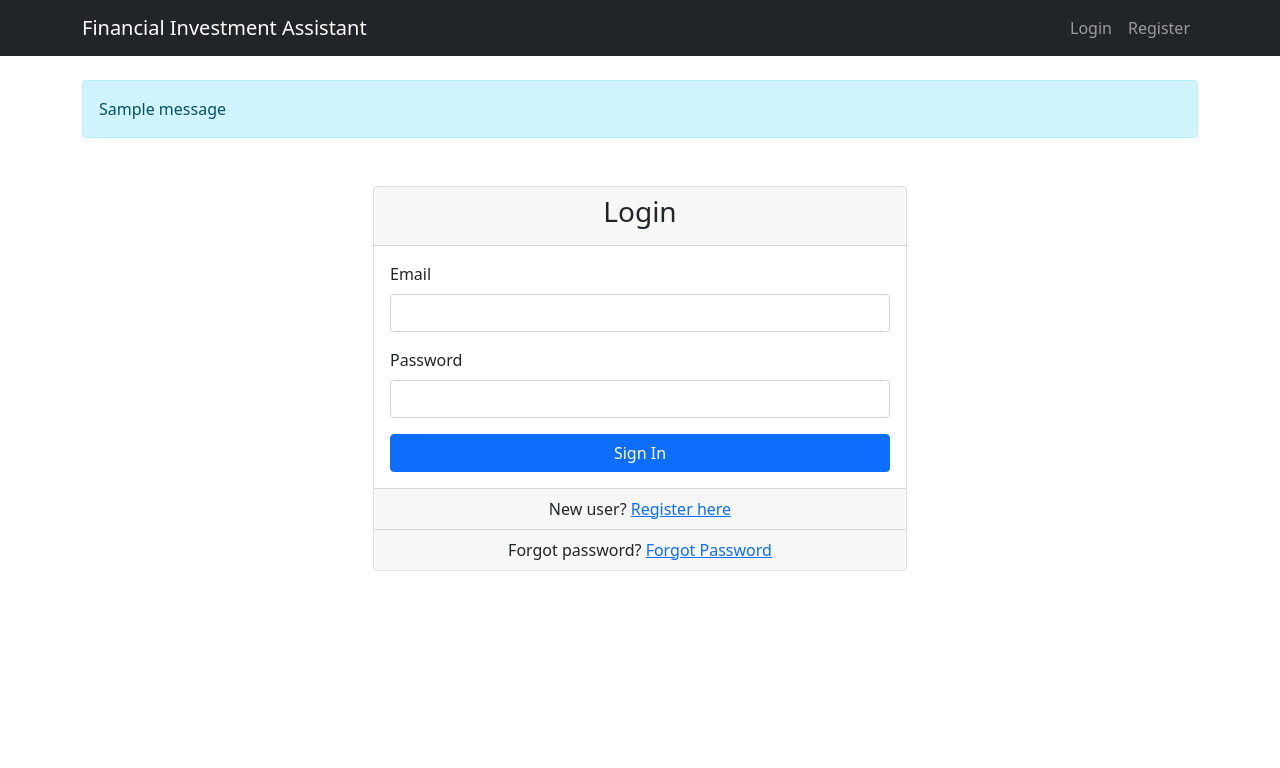
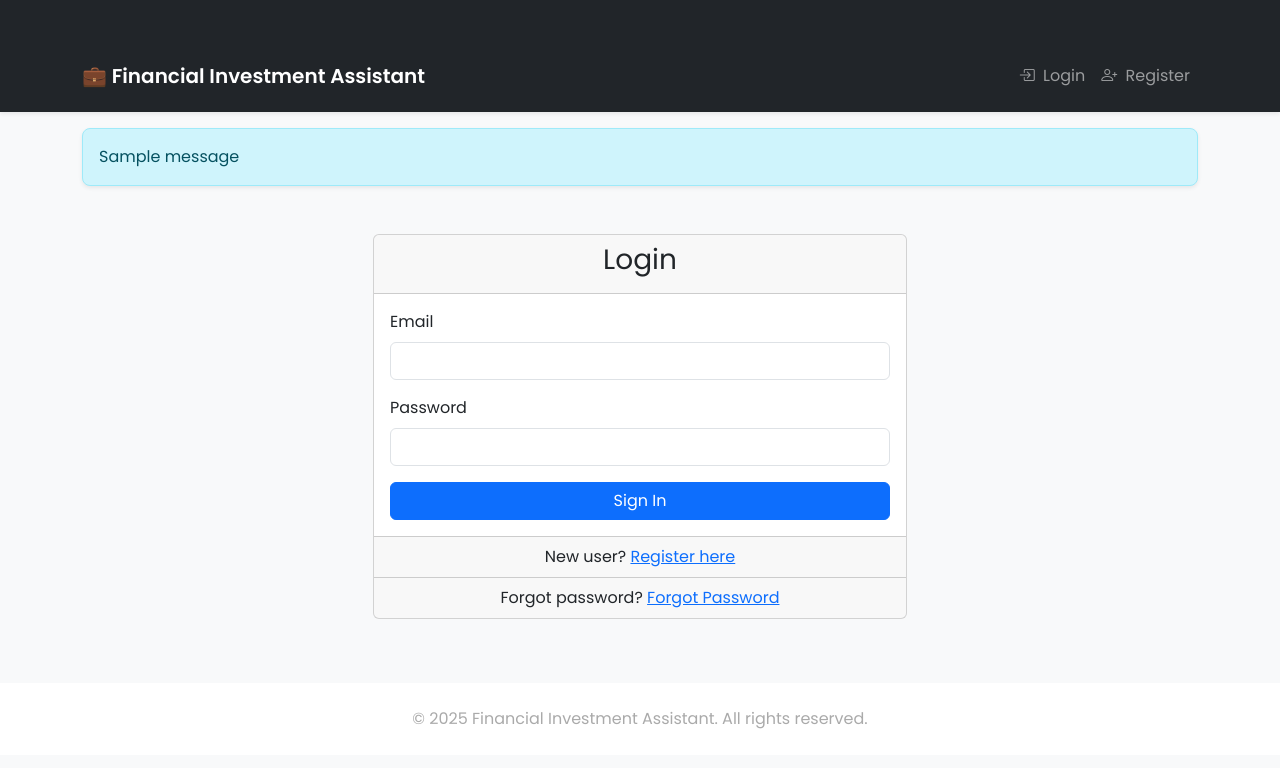
Before and after one commit to Walehdulex/financial_assistant, a Flask app: page /auth/login in a window 1280 px wide. Shown: the top 768 px of the page. Run offline with Flask 3, Linux system fonts and the light colour scheme; tables that the repository leaves empty hold one stand-in row (values such as "Sample post"); one stand-in notice (Sample message) is shown; parts of the project's set-up code (start-up, migrations or seed data) failed here and were passed over.

Commit message:
Improvements to the login and created a Homepage

```diff
--- a/app/__init__.py
+++ b/app/__init__.py
@@ -1,10 +1,11 @@
-from flask import Flask, redirect, url_for
+from flask import Flask, redirect, url_for, render_template
 from flask_mail import Mail
 from flask_sqlalchemy import SQLAlchemy
 from flask_login import LoginManager
 from config import Config
 from flask_migrate import Migrate
 from flask_apscheduler import APScheduler
+from datetime import datetime
 
 
 db = SQLAlchemy()
@@ -49,6 +50,7 @@
         from app.tasks import record_portfolio_values
         from app.models import User,Portfolio, Holding
         from app.routes.settings_routes import bp as settings_bp
+        from app.routes.main_routes import bp as main_bp
 
 
 
@@ -57,6 +59,7 @@
         app.register_blueprint(portfolio_bp, url_prefix='/portfolio')
         app.register_blueprint(market_bp, url_prefix='/market')
         app.register_blueprint(settings_bp, url_prefix='/settings')
+        app.register_blueprint(main_bp, url_prefix='/')
 
         #Scheduling Daily portfolio value recording
         scheduler.add_job(id='record_portfolio_values', func=record_portfolio_values, trigger='cron', hour=0, minute=0)
@@ -64,8 +67,12 @@
 
 
         @app.route('/')
-        def index():
-            return redirect(url_for('auth.login'))
+        def home():
+            return render_template('home.html')
+
+        @app.context_processor
+        def inject_now():
+            return {'now': datetime.utcnow()}
 
         #Database tables
         db.create_all()
--- a/app/routes/__init__.py
+++ b/app/routes/__init__.py
@@ -2,4 +2,4 @@
 
 bp = Blueprint('main', __name__)
 
-from app.routes import auth_routes, portfolio_routes, market_routes
+from app.routes import auth_routes, portfolio_routes, market_routes, main_routes, settings_routes
--- a/app/templates/auth/login.html
+++ b/app/templates/auth/login.html
@@ -1,4 +1,3 @@
-<!-- app/templates/auth/login.html -->
 {% extends "base.html" %}
 
 {% block content %}
--- a/app/templates/base.html
+++ b/app/templates/base.html
@@ -4,41 +4,119 @@
     <meta charset="UTF-8">
     <meta name="viewport" content="width=device-width, initial-scale=1.0">
     <title>Financial Investment Assistant</title>
-    <link href="https://cdn.jsdelivr.net/npm/bootstrap@5.0.0-beta1/dist/css/bootstrap.min.css" rel="stylesheet">
-    <link rel="stylesheet" href="https://cdn.jsdelivr.net/npm/bootstrap-icons@1.8.1/font/bootstrap-icons.css">
+
+    <!-- Bootstrap & Icons -->
+    <link href="https://cdn.jsdelivr.net/npm/bootstrap@5.3.0/dist/css/bootstrap.min.css" rel="stylesheet">
+    <link href="https://cdn.jsdelivr.net/npm/bootstrap-icons@1.10.5/font/bootstrap-icons.css" rel="stylesheet">
+
+    <!-- Google Fonts -->
+    <link href="https://fonts.googleapis.com/css2?family=Poppins:wght@400;600&display=swap" rel="stylesheet">
+
+    <!-- Favicon -->
     <link rel="shortcut icon" href="{{ url_for('static', filename='favicon.ico') }}">
 
+    <link href="https://unpkg.com/aos@2.3.1/dist/aos.css" rel="stylesheet">
+    <script src="https://unpkg.com/aos@2.3.1/dist/aos.js"></script>
+    <script>AOS.init()</script>
+    <style>
+        body {
+            font-family: 'Poppins', sans-serif;
+            background-color: #f8f9fa;
+        }
+
+        .navbar {
+            box-shadow: 0 2px 4px rgba(0,0,0,0.05);
+        }
+
+        .navbar-brand {
+            font-weight: 600;
+            font-size: 1.25rem;
+        }
+
+        .nav-link {
+            font-weight: 500;
+            transition: color 0.3s ease;
+        }
+
+        .nav-link:hover {
+            color: #ffc107 !important;
+        }
+
+        .container {
+            margin-top: 40px;
+        }
+
+        .alert {
+            border-radius: 8px;
+        }
+
+        footer {
+            text-align: center;
+            padding: 1.5rem 0;
+            background-color: #ffffff;
+            color: #aaa;
+            margin-top: 4rem;
+        }
+    </style>
 </head>
-<body>
-    <nav class="navbar navbar-expand-lg navbar-dark bg-dark">
+<body id="body" class="bg-light text-dark">
+    <!-- Navbar -->
+    <nav class="navbar navbar-expand-lg navbar-dark bg-dark sticky-top shadow-sm py-3">
         <div class="container">
-            <a class="navbar-brand" href="#">Financial Investment Assistant</a>
-            <div class="navbar-nav">
+            <a class="navbar-brand" href="{{url_for('main.home')}}">💼 Financial Investment Assistant</a>
+            <div class="navbar-nav ms-auto">
                 {% if current_user.is_authenticated %}
-                    <a class="nav-item nav-link" href="{{url_for('portfolio.dashboard') }}">Dashboard</a>
-                    <a class="nav-item nav-link" href="{{ url_for('market.market_overview') }}">Market</a>
-                    <a class="nav-item nav-link" href="{{ url_for('auth.logout') }}">Logout</a>
+                    <a class="nav-item nav-link" href="{{ url_for('portfolio.dashboard') }}">
+                        <i class="bi bi-speedometer2 me-1"></i> Dashboard
+                    </a>
+                    <a class="nav-item nav-link" href="{{ url_for('market.market_overview') }}">
+                        <i class="bi bi-bar-chart-line me-1"></i> Market
+                    </a>
+                    <a class="nav-item nav-link" href="{{ url_for('auth.logout') }}">
+                        <i class="bi bi-box-arrow-right me-1"></i> Logout
+                    </a>
                 {% else %}
-                    <a class="nav-item nav-link" href="{{ url_for('auth.login') }}">Login</a>
-                    <a class="nav-item nav-link" href="{{ url_for('auth.register') }}">Register</a>
+                    <a class="nav-item nav-link" href="{{ url_for('auth.login') }}">
+                        <i class="bi bi-box-arrow-in-right me-1"></i> Login
+                    </a>
+                    <a class="nav-item nav-link" href="{{ url_for('auth.register') }}">
+                        <i class="bi bi-person-plus me-1"></i> Register
+                    </a>
                 {% endif %}
             </div>
         </div>
     </nav>
-    <div class="container mt-4">
+
+    <!-- Flash Messages -->
+    <div class="container mt-3">
         {% with messages = get_flashed_messages() %}
             {% if messages %}
                 {% for message in messages %}
-                   <div class="alert alert-info">{{ message }}</div>
+                    <div class="alert alert-info shadow-sm">{{ message }}</div>
                 {% endfor %}
             {% endif %}
         {% endwith %}
+    </div>
 
+    <!-- Main Content -->
+    <div class="container">
         {% block content %}{% endblock %}
     </div>
 
-    <script src="https://cdn.jsdelivr.net/npm/bootstrap@5.0.0-beta1/dist/js/bootstrap.bundle.min.js"></script>
+    <!-- Optional Footer -->
+    <footer>
+        &copy; {{ now.year }} Financial Investment Assistant. All rights reserved.
+    </footer>
+
+    <!-- Scripts -->
+    <script src="https://cdn.jsdelivr.net/npm/bootstrap@5.3.0/dist/js/bootstrap.bundle.min.js"></script>
     <script src="{{ url_for('static', filename='common.js') }}"></script>
-{% block scripts %}{% endblock %}
+    {% block scripts %}
+    <script>
+        document.addEventListener("DOMContentLoaded", () => {
+
+        });
+        </script>
+    {% endblock %}
 </body>
 </html>
--- a/app/templates/market/overview.html
+++ b/app/templates/market/overview.html
@@ -43,10 +43,10 @@
                         <div class="col-md-8">
                             <div class="card mb-4">
                                 <div class="card-header">Market Movers</div>
-                                <div class="card-body">
+                                <div class="card-body bg-white ">
                                     <ul class="nav nav-tabs" id="moversTab" role="tablist">
                                         <li class="nav-item" role="presentation">
-                                            <button class="nav-link active" id="gainers-tab" data-bs-toggle="tab" data-bs-target="#gainers" type="button" role="tab">Top Gainers</button>
+                                            <button  class="nav-link active" id="gainers-tab" data-bs-toggle="tab" data-bs-target="#gainers" type="button" role="tab" >Top Gainers</button>
                                         </li>
                                         <li class="nav-item" role="presentation">
                                             <button class="nav-link" id="losers-tab" data-bs-toggle="tab" data-bs-target="#losers" type="button" role="tab">Top Losers</button>
```
Also changed, not shown: app/routes/main_routes.py (added, +7 -0 lines), app/templates/home.html (added, +286 -0 lines).
